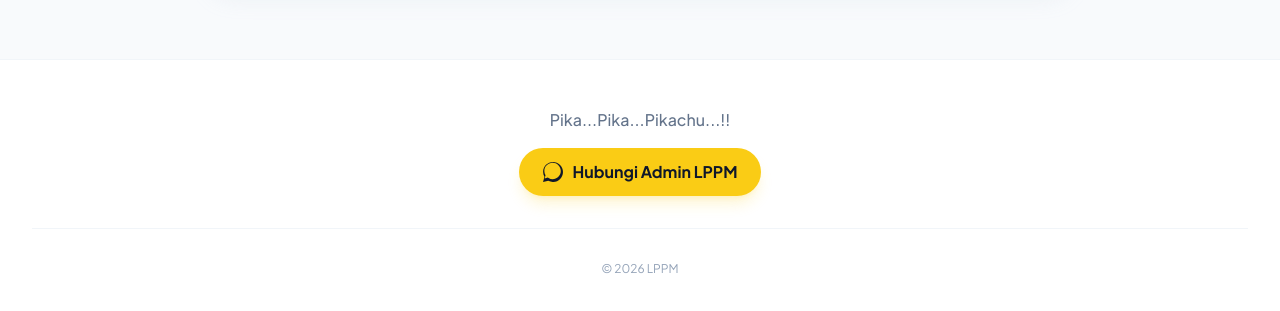
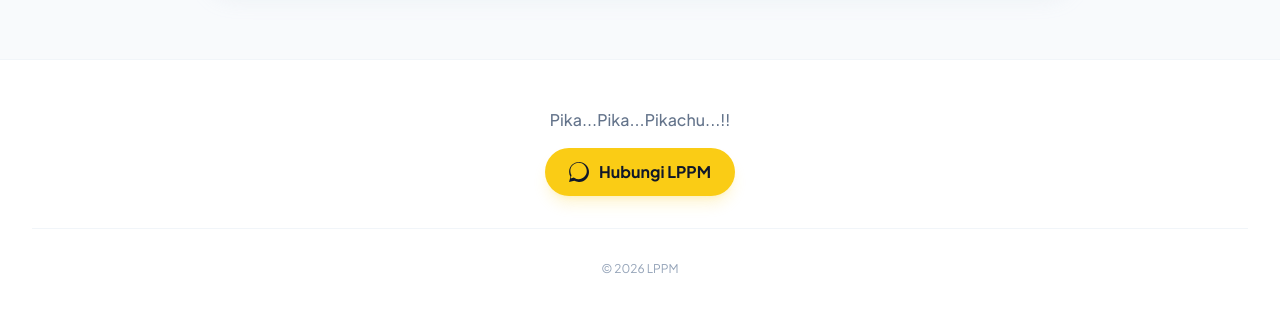
Before and after one commit to lppmamni-commits/Pika-pikachuu, a plain HTML site: page index.html in a window 1280 px wide. Shown: the part 1056-1367 px from the top of the page. Drawn offline with nearby package versions, Linux system fonts and the light colour scheme.

Commit message:
Update index.html

```diff
--- a/index.html
+++ b/index.html
@@ -126,7 +126,7 @@
                     <svg class="w-5 h-5 fill-current" viewBox="0 0 24 24">
                         <path d="M.057 24l1.687-6.163c-1.041-1.804-1.588-3.849-1.587-5.946C.06 5.348 5.397.01 12.008.01c3.202.001 6.212 1.246 8.477 3.513 2.266 2.268 3.507 5.28 3.505 8.484-.004 6.657-5.34 11.997-11.953 11.997-2.005-.001-3.973-.502-5.724-1.457L0 24zm6.59-4.846c1.6.95 3.188 1.449 4.825 1.451 5.436 0 9.86-4.37 9.864-9.799.002-2.63-1.023-5.101-2.885-6.965C16.528 2.01 14.069.99 11.45.989c-5.438 0-9.861 4.37-9.865 9.801-.001 1.838.5 3.61 1.443 5.174l-1.02 3.719 3.82-.998z" />
                     </svg>
-                    Hubungi Admin LPPM
+                    Hubungi LPPM
                 </a>
             </div>
 
```
